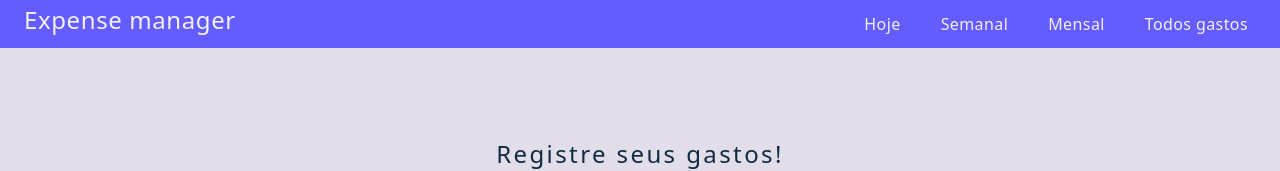
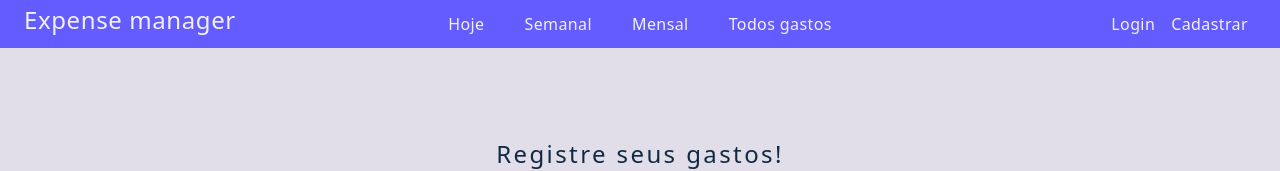
Before and after one commit to EricBrisola/expense-manager, a React (Vite) app: page / in a window 1280 px wide. Shown: the top 171 px of the page. Built offline with nearby package versions, Linux system fonts and the light colour scheme; no server answers.

Commit message:
feat: added links to access login and signup pages

```diff
--- a/src/components/Navbar/index.jsx
+++ b/src/components/Navbar/index.jsx
@@ -1,6 +1,7 @@
 import NavbarBtn from "../NavbarBtn";
 
 const Navbar = () => {
+  //TODO: ver logica de como mudar o botao de logar para deslogar
   const navButtonStyle =
     "text-white text-base flex flex-2 items-center tracking-wide hover:bg-[#cfe8ff] duration-200 p-2 rounded-md hover:text-[#617d98]";
   return (
@@ -10,7 +11,7 @@ const Navbar = () => {
         path={"/"}
         style={"text-white text-2xl flex flex-1 tracking-wide"}
       />
-      <article className="flex gap-6">
+      <article className="flex flex-1 justify-center gap-6">
         <NavbarBtn textContent={"Hoje"} path={"today"} style={navButtonStyle} />
         <NavbarBtn
           textContent={"Semanal"}
@@ -28,6 +29,18 @@ const Navbar = () => {
           style={navButtonStyle}
         />
       </article>
+      <article className="flex flex-1 justify-end">
+        <NavbarBtn
+          textContent={"Login"}
+          path={"login"}
+          style={navButtonStyle}
+        />
+        <NavbarBtn
+          textContent={"Cadastrar"}
+          path={"sign-up"}
+          style={navButtonStyle}
+        />
+      </article>
     </nav>
   );
 };
```
